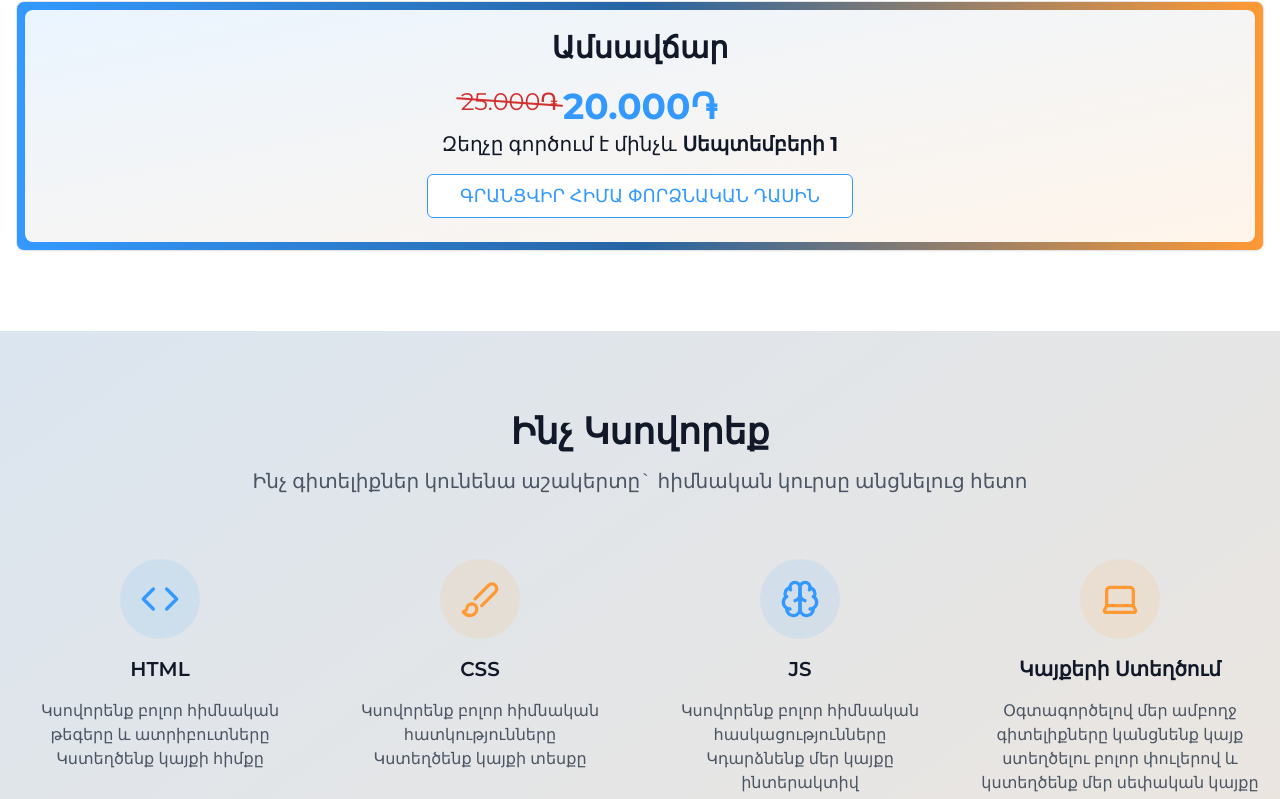
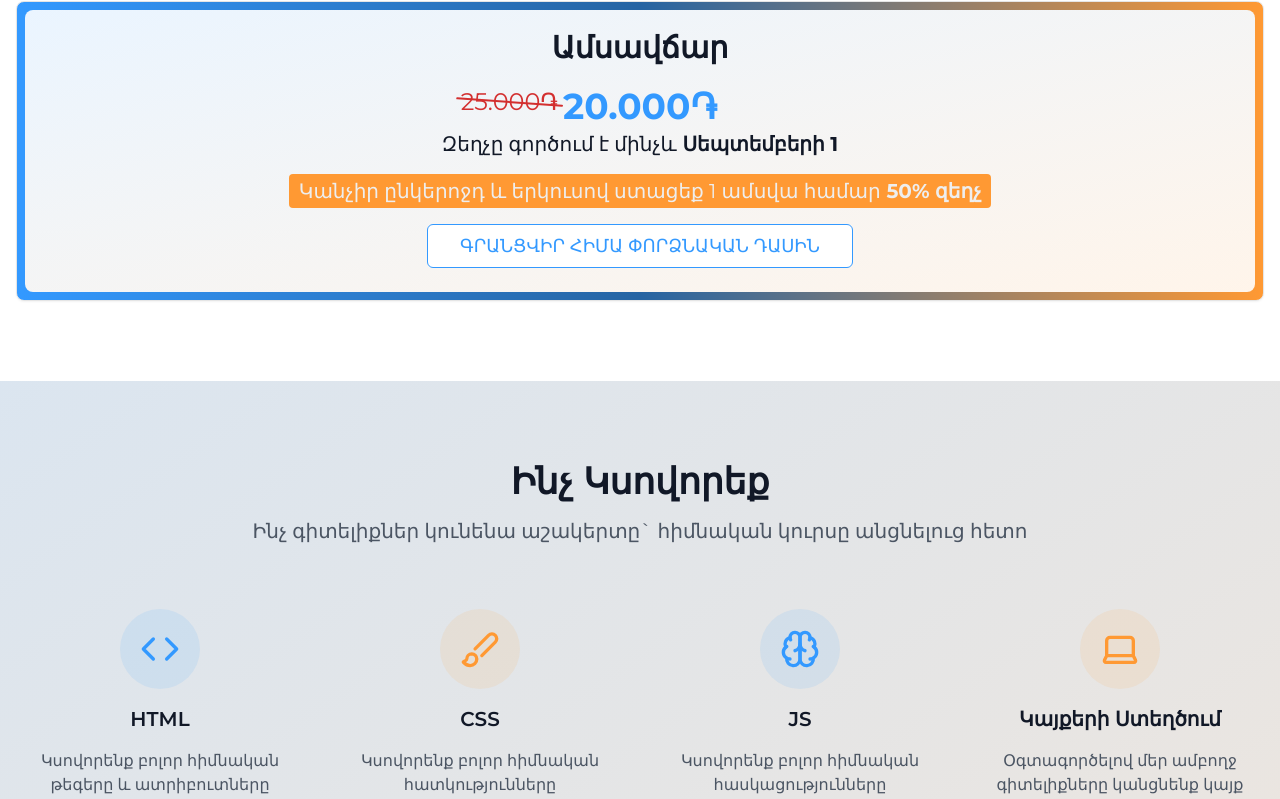
Before and after one commit to VaghinakPapoyan/CodeBridge, a Next.js app: page / in a window 1280 px wide. Shown: the part 2817-3616 px from the top of the page. Built offline with nearby package versions, Linux system fonts and the light colour scheme.

Commit message:
add refferal system

```diff
--- a/app/index.css
+++ b/app/index.css
@@ -171,6 +171,15 @@ h1 {
   top: 100%;
   transform: translate(-50%, -100%) translateY(2px);
 }
+.orangee {
+  background-color: #ff9933;
+  padding: 3px 10px;
+  display: inline-block;
+  border-radius: 4px;
+  color: #eee;
+}
+.orangee p {
+}
 .dfjccaic {
   display: flex;
   justify-content: center;
--- a/app/page.tsx
+++ b/app/page.tsx
@@ -498,6 +498,11 @@ export default function CodeBridgeLanding() {
                     Զեղչը գործում է մինչև
                     <span className="font-bold"> Սեպտեմբերի 1</span>
                   </p>
+                  <p className="text-xl mb-4 text-gray-900 orangee">
+                    Կանչիր ընկերոջդ և երկուսով ստացեք 1 ամսվա համար
+                    <span className="font-bold"> 50% զեղչ</span>
+                  </p>
+                  <br />
                   <Button
                     size="lg"
                     onClick={openForm}
```
